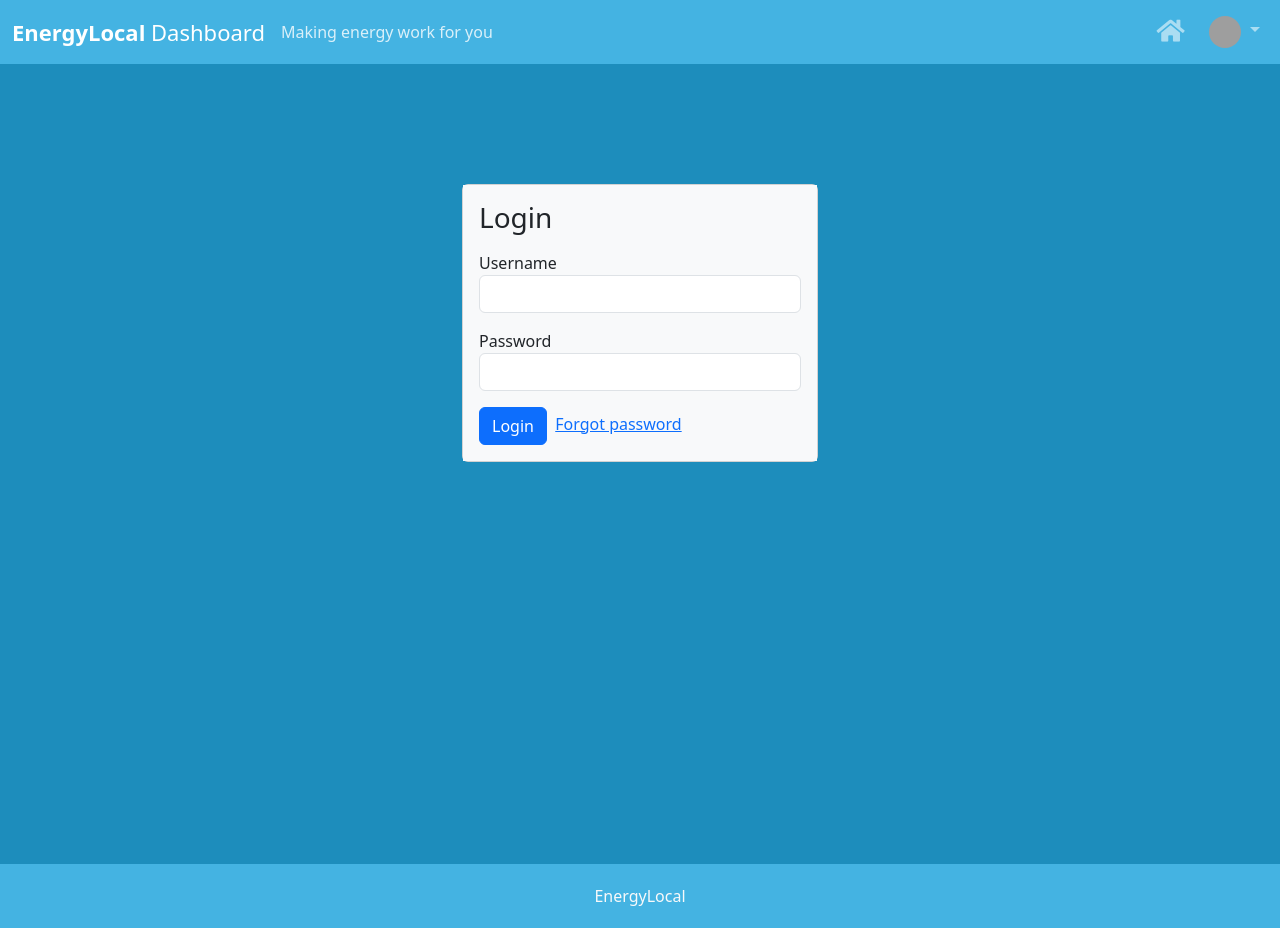
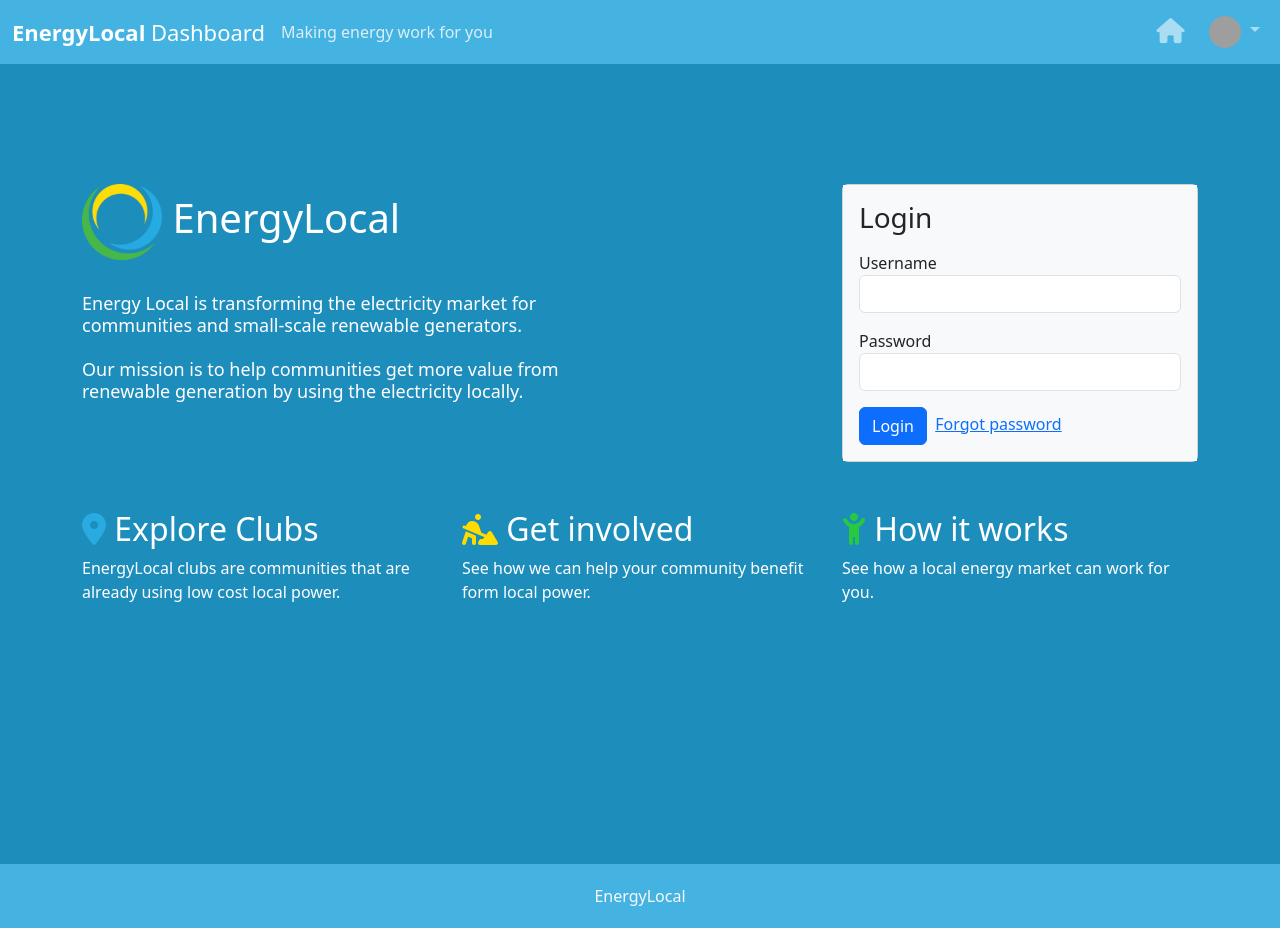
Before and after one commit to energylocal/concept, a PHP site: page /heatpumpmonitororg/user/view in a window 1280 px wide. Run offline with PHP 8.4, Linux system fonts and the light colour scheme; some libraries are stand-ins or nearby versions; grey boxes are pictures that could not be loaded.

Commit message:
updated login

```diff
--- a/login.php
+++ b/login.php
@@ -5,9 +5,16 @@ defined('EMONCMS_EXEC') or die('Restricted access');
 
 <script src="https://cdn.jsdelivr.net/npm/vue@2"></script>
 <script src="https://cdnjs.cloudflare.com/ajax/libs/axios/1.4.0/axios.min.js"></script>
+<link rel="stylesheet" href="https://cdnjs.cloudflare.com/ajax/libs/font-awesome/6.4.0/css/all.min.css">
 
-<div id="app" class="container" style="max-width:380px; padding-top:120px; height:800px;">
+<div id="app" class="container" style="padding-top:120px; height:800px;">
 
+    <div class="row" style="color:#fff">
+        <div class="col-6">
+            <h1><img src="energylocal_logo_120.png" style="width:80px" /> Energy<span style="color:#fff">Local</span></h1><br>
+            <p style="color:#fff; font-size:18px; line-height:22px">Energy Local is transforming the electricity market for communities and small-scale renewable generators.<br><br>Our mission is to help communities get more value from renewable generation by using the electricity locally.</p>
+        </div>
+        <div class="col-4 ms-auto">
             <div class="card">
                 <div class="card-body bg-light">
 
@@ -32,6 +39,25 @@ defined('EMONCMS_EXEC') or die('Restricted access');
                 </div>
 
             </div>
+        </div>
+    </div>
+<br><br>
+    <div class="row" style="color:#fff">
+        <div class="col-4 blink">
+            <h2><i class="fa-solid fa-location-dot" style="color:#29abe2"></i> Explore Clubs</h2>
+            <p>EnergyLocal clubs are communities that are already using low cost local power.</p>
+        </div>
+        <div class="col-4 blink">
+            <h2><i class="fa-solid fa-person-digging" style="color:#FFDC00"></i> Get involved</h2>
+            <p>See how we can help your community benefit form local power.</p>
+        </div>
+        <div class="col-4 blink">
+            <h2><i class="fa-solid fa-child-reaching" style="color:#27c93f"></i> How it works</h2>
+            <p>See how a local energy market can work for you.</p>
+        </div>
+    </div>
+
+
 </div>
 
 <script>
@@ -68,7 +94,7 @@ defined('EMONCMS_EXEC') or die('Restricted access');
     });
 
     var result = {};
-    if (result.success!=undefined) {
+    if (result.success != undefined) {
         if (result.success) {
             app.success = result.message;
             app.error = false;
```
Also changed, not shown: energylocal_logo_120.png (added). Lines whose indentation alone changed are shown as unchanged.
